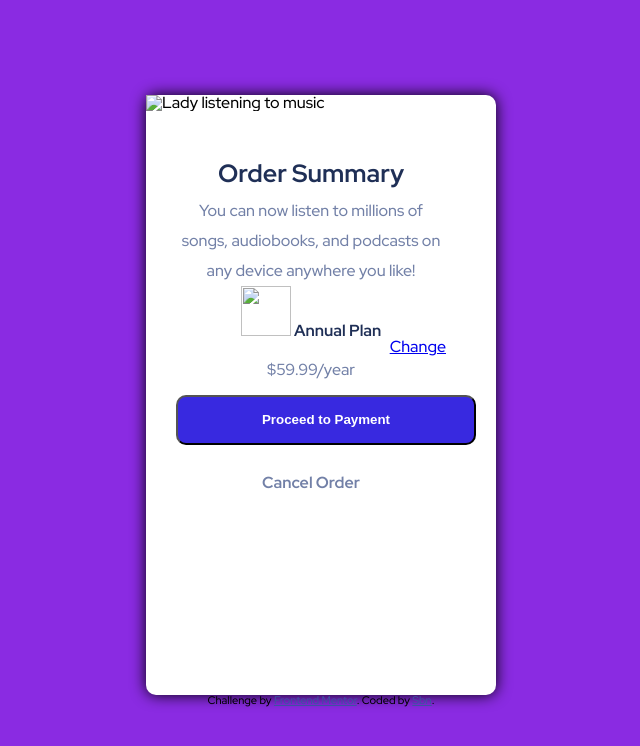
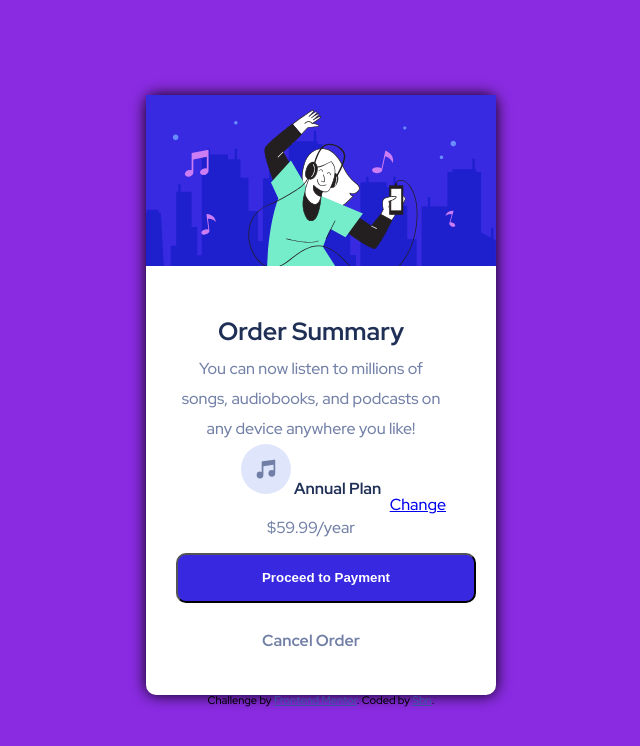
Before and after one commit to Sbnrox/order-summary, a plain HTML site: page index.html in a window 1280 px wide. Shown: the whole page, without its empty margins (319-959 px from the left). Drawn offline with Linux system fonts and the light colour scheme.

Commit message:
Update index.html

```diff
--- a/index.html
+++ b/index.html
@@ -20,7 +20,7 @@
 <body>
 
   <div class="card">
-    <div class="image"><img src="images/illustration-hero.svg" alt="Lady listening to music" width="350px"></div>
+    <div class="image"><img src="illustration-hero.svg" alt="Lady listening to music" width="350px"></div>
     <div class="text">
       <h1>Order Summary</h1>
       <p class="maintext">
@@ -29,7 +29,7 @@
       </p>
       <div class="prices">
 
-        <img class="icon-music" src="images/icon-music.svg" alt="" height="50px" width="50px"  >
+        <img class="icon-music" src="icon-music.svg" alt="" height="50px" width="50px"  >
 
         <span style="color: hsl(223, 47%, 23%); font-weight: 700;">Annual Plan</span>
         <div class="change"><a href="#">Change</a></div>
```
